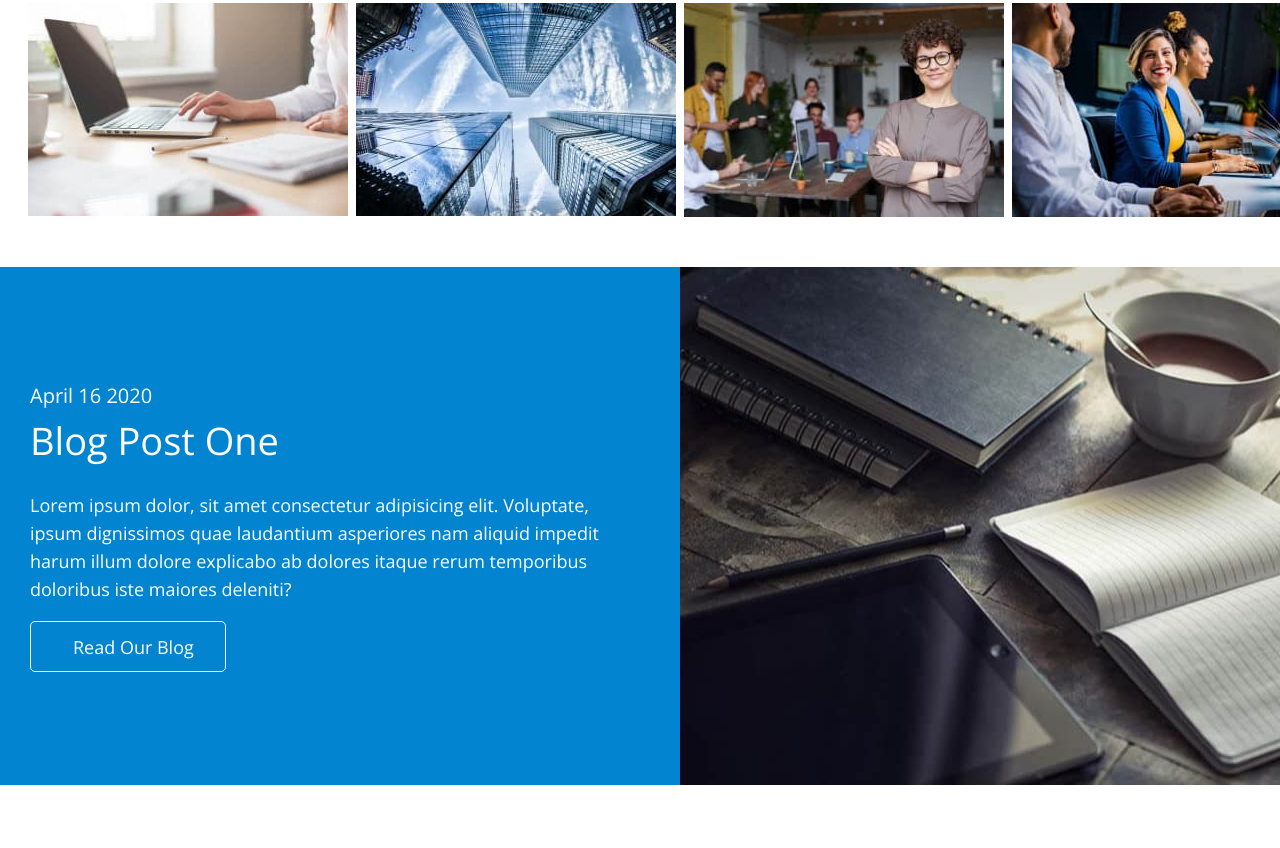
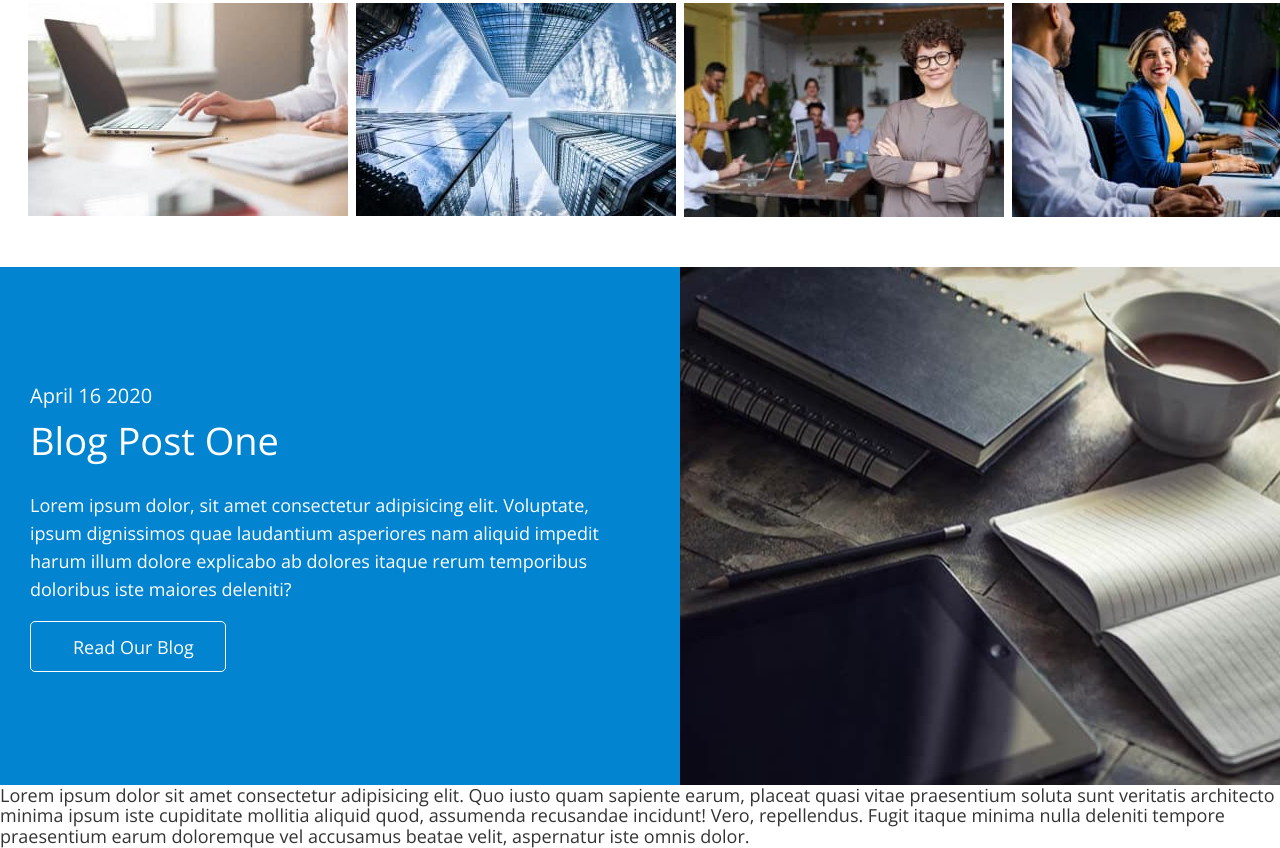
Before and after one commit to stark1269/fson-68-dmt, a plain HTML site: page index.html in a window 1280 px wide. Shown: the part 2039-2887 px from the top of the page. Before the commit the page ends 2824 px from the top, so only its background shows below. Drawn offline with nearby package versions, Linux system fonts and the light colour scheme.

Commit message:
add conflict

```diff
--- a/index.html
+++ b/index.html
@@ -247,6 +247,15 @@
           />
         </div>
       </section>
+
+      <!-- team -->
+      <section>
+        Lorem ipsum dolor sit amet consectetur adipisicing elit. Quo iusto quam sapiente earum,
+        placeat quasi vitae praesentium soluta sunt veritatis architecto minima ipsum iste
+        cupiditate mollitia aliquid quod, assumenda recusandae incidunt! Vero, repellendus. Fugit
+        itaque minima nulla deleniti tempore praesentium earum doloremque vel accusamus beatae
+        velit, aspernatur iste omnis dolor.
+      </section>
     </main>
   </body>
 </html>
```
